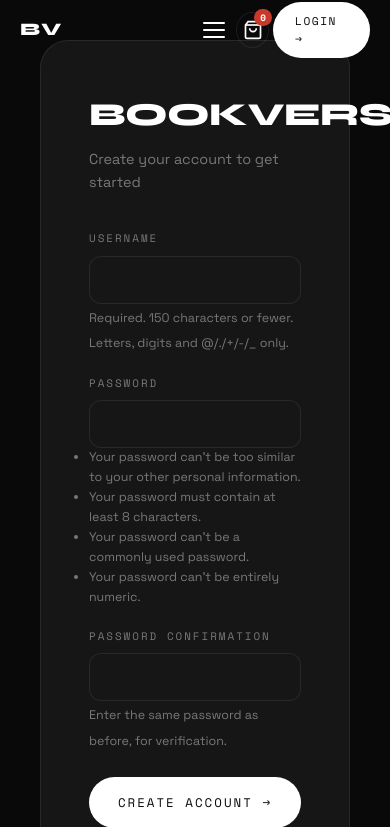
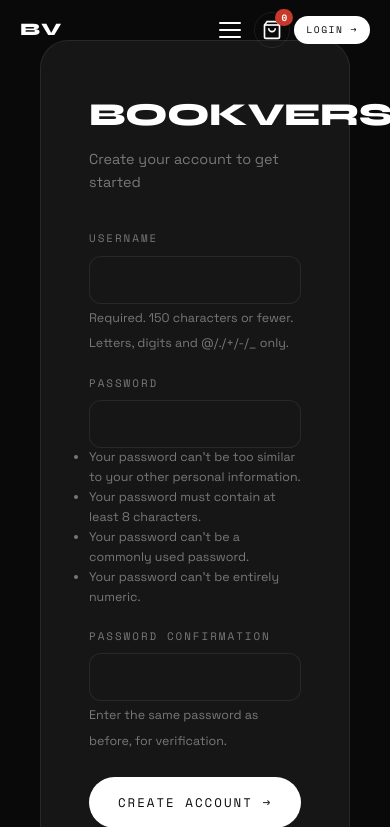
Before and after one commit to MuhammadRoshan-S/Bookverse, a Django app: page /accounts/register/ in a window 390 px wide. Shown: the top 827 px of the page. Run offline with Django 5.2, Linux system fonts and the light colour scheme; data that the repository does not hold is empty.

Commit message:
third commit

```diff
--- a/static/css/style.css
+++ b/static/css/style.css
@@ -2170,6 +2170,13 @@
   .nav-wishlist-btn, .nav-cart-icon { width: 36px; height: 36px; }
   .profile-avatar { width: 34px; height: 34px; font-size: 0.85rem; }
 
+  /* Fix nav login button on mobile so it doesn't wrap "LOGIN ->" and shrink it */
+  .nav-login-btn {
+    padding: 6px 12px !important;
+    font-size: 0.6rem !important;
+    white-space: nowrap;
+  }
+
   /* Show the hero-left CTA on mobile (hero-right is hidden) */
   .hero-left .hero-cta { display: inline-flex !important; }
 
@@ -2185,10 +2192,11 @@
     gap: 0 !important;
   }
 
-  /* Hero-left: pinned to bottom via absolute — bulletproof cross-browser */
+  /* Hero-left: pinned below nav via absolute */
   .hero-left {
     position: absolute !important;
-    bottom: 70px !important;  /* above the ticker */
+    top: 100px !important;  /* just below the 60px nav bar + some breathing room */
+    bottom: auto !important;
     left: 20px !important;
     right: 20px !important;
     margin: 0 !important;
```
